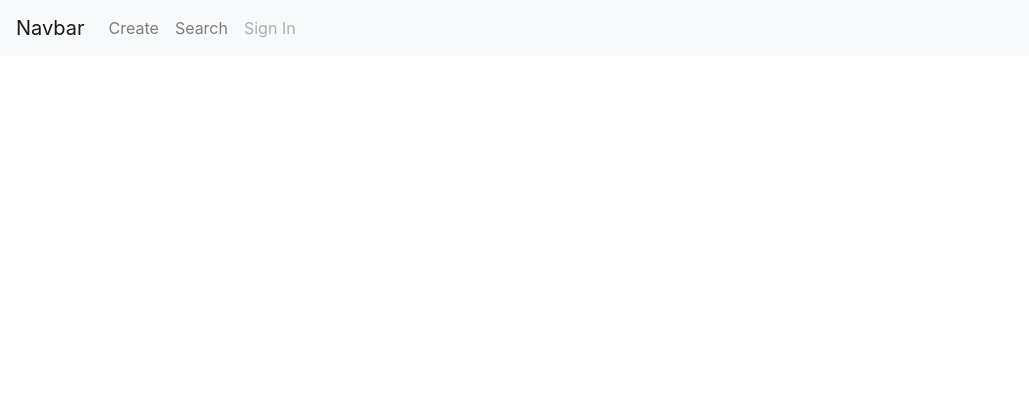
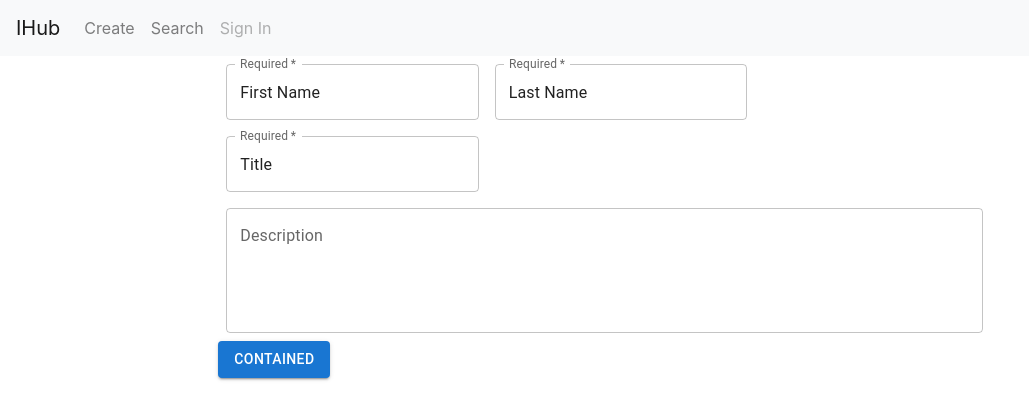
Before and after one commit to pmaganty/innovationhub, a React (Create React App) app in the folder client/: page /create in a window 1280 px wide. Shown: the top 420 px of the page, without its empty margins (0-1029 px from the left). Built offline with nearby package versions, Linux system fonts and the light colour scheme.

Commit message:
implement create form and capture values in variables

```diff
--- /dev/null
+++ b/client/src/components/CreateForm/index.css
@@ -0,0 +1,3 @@
+#outlined-multiline-flexible {
+    width: 100%;
+}
--- /dev/null
+++ b/client/src/components/CreateForm/index.tsx
@@ -0,0 +1,117 @@
+import React, {useRef} from "react";
+import Img from "./ihub_img_3.png";
+import Box from '@mui/material/Box';
+import TextField from '@mui/material/TextField';
+import Stack from '@mui/material/Stack';
+import Button from '@mui/material/Button';
+
+
+function CreateForm() {
+
+    const firstNameRef = useRef<HTMLInputElement>();
+    const lastNameRef = useRef<HTMLInputElement>();
+    const titleRef = useRef<HTMLInputElement>();
+    const descRef = useRef<HTMLInputElement>();
+
+    let firstName = "";
+    let lastName = "";
+    let title = "";
+    let description = "";
+
+    interface Idea {
+        firstName: string;
+        lastName: string;
+        title: string;
+        description: string;
+    }
+
+    function addNew() {
+
+        const newIdea: Idea = {
+            firstName: firstNameRef.current?.value!,
+            lastName: lastNameRef.current?.value!,
+            title: titleRef.current?.value!,
+            description: descRef.current?.value!
+        };
+
+        //call api to add to database here
+
+    }
+
+  return (
+    <div>
+        <div className="row justify-content-center">
+            <div className="col-sm-12 col-md-8 col-lg-8">
+                <Box
+                component="form"
+                sx={{
+                    '& .MuiTextField-root': { m: 1, width: '25ch' },
+                }}
+                noValidate
+                autoComplete="off"
+                >
+                    <div>
+                        <TextField
+                        required
+                        id="outlined-required"
+                        label="Required"
+                        defaultValue="First Name"
+                        inputRef={firstNameRef}
+                        />
+
+                        <TextField
+                        required
+                        id="outlined-required"
+                        label="Required"
+                        defaultValue="Last Name"
+                        inputRef={lastNameRef}
+                        />
+                    </div>
+                </Box>
+                <Box
+                component="form"
+                sx={{
+                    '& .MuiTextField-root': { m: 1, width: '25ch' },
+                }}
+                noValidate
+                autoComplete="off"
+                >
+                    <div>
+                        <TextField
+                        required
+                        id="outlined-required"
+                        label="Required"
+                        defaultValue="Title"
+                        inputRef={titleRef}
+                        />
+                    </div>
+                </Box>
+                <Box
+                component="form"
+                sx={{
+                    '& .MuiTextField-root': { m: 1, width: '75ch' },
+                }}
+                noValidate
+                autoComplete="off"
+                >
+                    <div>
+                        <TextField
+                        id="outlined-multiline-flexible"
+                        label="Description"
+                        multiline
+                        maxRows={10}
+                        rows={4}
+                        inputRef={descRef}
+                        />
+                    </div>
+                </Box>
+                <Stack spacing={2} direction="row">
+                    <Button variant="contained" onClick={addNew}>Contained</Button>
+                </Stack>
+            </div>
+        </div>
+    </div>
+  );
+}
+
+export default CreateForm;
--- a/client/src/components/Header.tsx
+++ b/client/src/components/Header.tsx
@@ -5,7 +5,7 @@ function Header() {
   return (
     <div>
       <nav className="navbar navbar-expand-lg navbar-light bg-light">
-        <a className="navbar-brand" href="#">Navbar</a>
+        <a className="navbar-brand" href="#">IHub</a>
 
         <button className="navbar-toggler" type="button" data-toggle="collapse"
         data-target="#navbarNavAltMarkup" aria-controls="navbarNavAltMarkup"
--- a/client/src/pages/Create.tsx
+++ b/client/src/pages/Create.tsx
@@ -1,10 +1,12 @@
 import React from 'react';
 import Header from "../components/Header";
+import CreateForm from "../components/CreateForm";
 
 function Create() {
   return (
     <div>
         <Header />
+        <CreateForm />
     </div>
   );
 }
```
